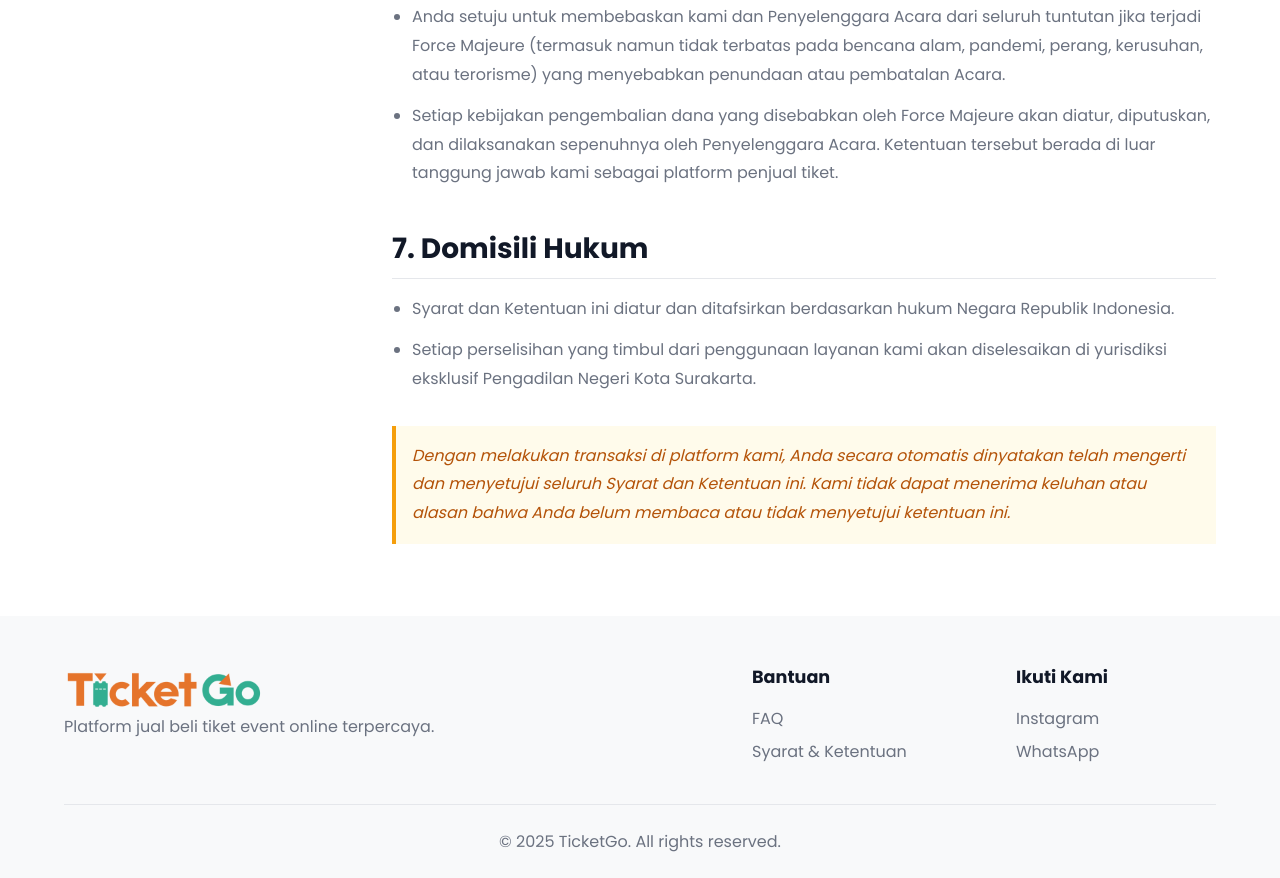
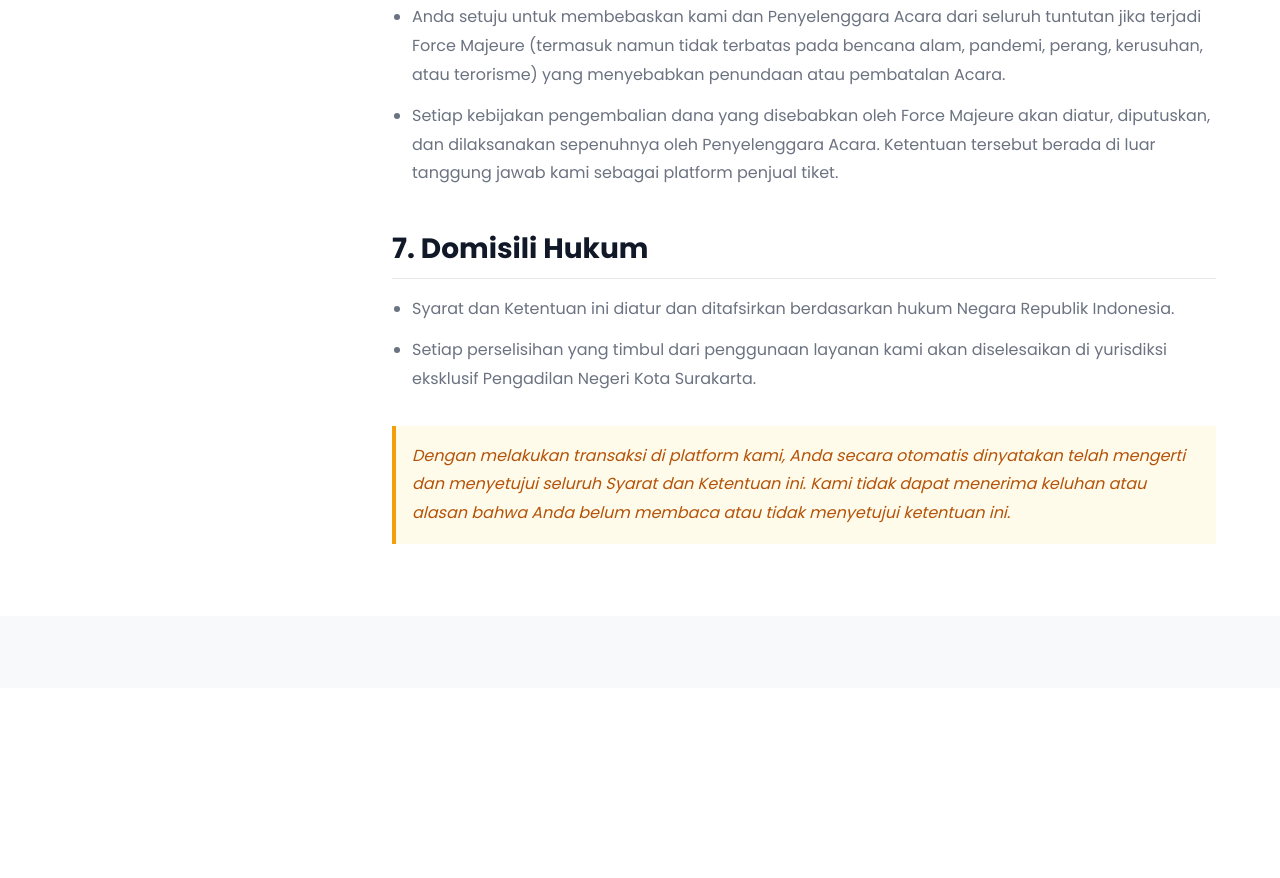
Before and after one commit to ticketgoid/ticketing-ticketgo, a website: page syarat-ketentuan.html in a window 1280 px wide. Shown: the part 3251-4129 px from the top of the page. After the commit the page ends 3939 px from the top, so only its background shows below. Drawn offline with Linux system fonts and the light colour scheme.

Commit message:
Update syarat-ketentuan.html

```diff
--- a/syarat-ketentuan.html
+++ b/syarat-ketentuan.html
@@ -124,35 +124,7 @@
         </div>
     </main>
 
-    <footer>
-<div class="footer-content">
-    <div class="footer-about">
-        <a href="index.html" class="logo">
-            <img src="assets/Logo TicketGo PNG.png" alt="TicketGo Logo">
-        </a>
-        <p>Platform jual beli tiket event online terpercaya.</p>
-    </div>
-
-    <div class="footer-right-cluster">
-        <div class="footer-links">
-            <h4>Bantuan</h4>
-            <ul>
-                <li><a href="faq.html">FAQ</a></li>
-                <li><a href="syarat-ketentuan.html">Syarat & Ketentuan</a></li>
-            </ul>
-        </div>
-        <div class="footer-links">
-            <h4>Ikuti Kami</h4>
-            <ul>
-                <li><a href="https://instagram.com/ticketgo.id" target="_blank">Instagram</a></li>
-                <li><a href="https://wa.me/6287849679178" target="_blank">WhatsApp</a></li>
-            </ul>
-        </div>
-    </div>
-</div>
-        <hr>
-        <p class="copyright">&copy; 2025 TicketGo. All rights reserved.</p>
-    </footer>
+    <footer id="footer-placeholder"></footer>
 
 </body>
 </html>
```
